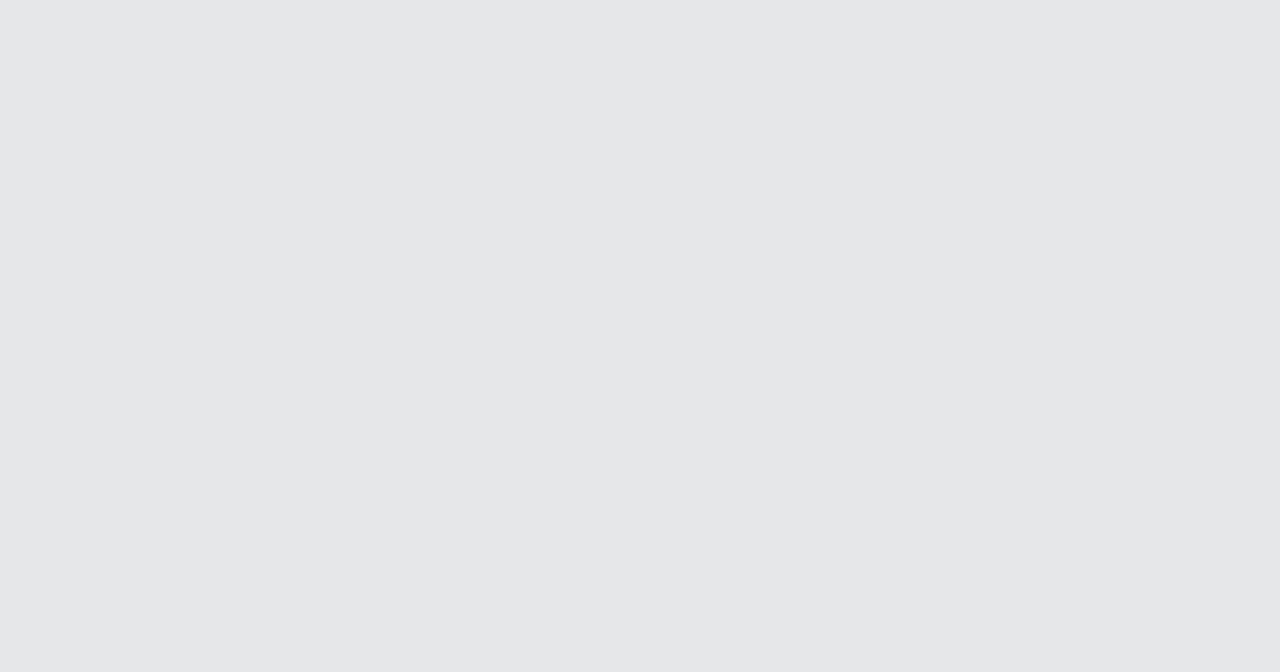
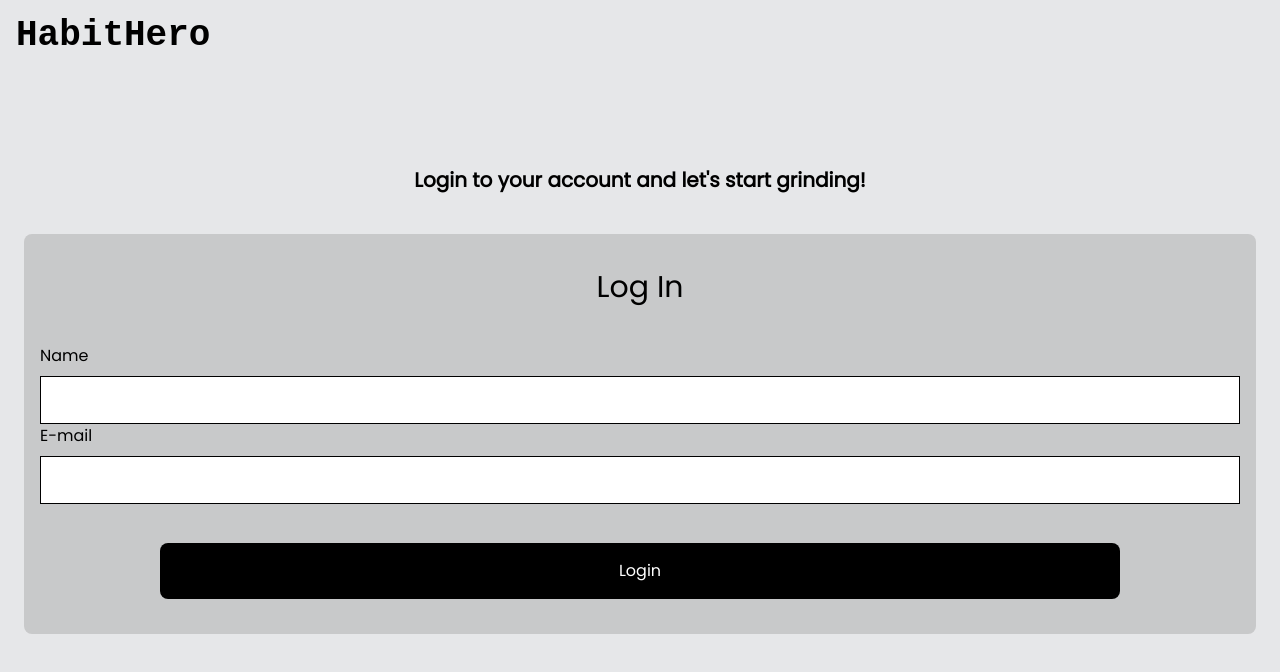
Before and after one commit to ReallyCoolProjects/habithero-frontend, a React (Vite) app: page /login in a window 1280 px wide. Before the commit this address had no page. Shown: the top 672 px of the page. Built offline with nearby package versions, Linux system fonts and the light colour scheme.

Commit message:
added login

```diff
--- a/src/App.tsx
+++ b/src/App.tsx
@@ -5,6 +5,7 @@ import AddHabit from "./pages/Habits/AddHabit";
 import WithNav from "./pages/HeaderFlag/WithNav";
 import WithoutNav from "./pages/HeaderFlag/WithoutNav";
 import Home from "./pages/Home";
+import Login from "./pages/Login";
 import Profile from "./pages/Profile";
 import Progress from "./pages/progress/Progress";
 
@@ -16,6 +17,7 @@ function App() {
         <Routes>
           <Route element={<WithoutNav />}>
             <Route path="/" element={<Home />} />
+            <Route path="/login" element={<Login />} />
           </Route>
           <Route element={<WithNav />}>
             <Route path="/dashboard" element={<Dashboard />} />
--- /dev/null
+++ b/src/pages/Login/index.tsx
@@ -0,0 +1,53 @@
+import React, { useState } from "react";
+import { Link } from "react-router-dom";
+import DarkButton from "../../components/Buttons/DarkButton";
+import TextField from "../../components/Input/TextField";
+
+const Login = () => {
+  const [loginInfo, setLoginInfo] = useState({
+    email: "",
+    name: "",
+  });
+
+  const submitForm = ()=>{
+    alert(555)
+  }
+  return (
+    <section className="p-6 flex flex-col justify-center items-center relative">
+        <Link to={"/"}>
+        <div className="absolute top-4 left-4 text-4xl font-black font-[monospace]">HabitHero</div>
+        </Link>
+        <h2 className="text-xl mb-10 font-semibold text-center">Login to your account and let's start grinding!</h2>
+        {/**login form */}
+      <form action="" className="bg-[#c8c9ca] w-[100%] p-4 flex flex-col h-[50vh] justify-around rounded-lg">
+        <h3 className="text-3xl text-center">Log In</h3>
+        {/**form starts here */}
+        <div>
+        <TextField
+            label="Name"
+            type="name"
+            id="name"
+            onChange={(e: any) => {
+              console.log(e.target.value);
+            }}
+          />
+
+          <TextField
+            label="E-mail"
+            type="email"
+            id="email"
+            onChange={(e: any) => {
+              console.log(e.target.value);
+            }}
+          />
+
+        </div>
+        <div className="flex justify-center" onClick={submitForm}>
+        <DarkButton text="Login" />
+        </div>
+      </form>
+    </section>
+  );
+};
+
+export default Login;
--- a/src/pages/Profile/LoginView.tsx
+++ b/src/pages/Profile/LoginView.tsx
@@ -8,7 +8,7 @@ const LoginView = () => {
         <span className="text-5xl">Hello, Guest</span>
         <img src={SignUpImage} alt="" />
         <p> <Link to="/" className='underline'>Sign up</Link> for a free account and track your progress anywhere!</p>
-        <p>Already have an account? <Link to={"/"} className='underline'>Login</Link> and get your habits going!</p>
+        <p>Already have an account? <Link to={"/login"} className='underline'>Login</Link> and get your habits going!</p>
         </div>
     </div>
   )
```
